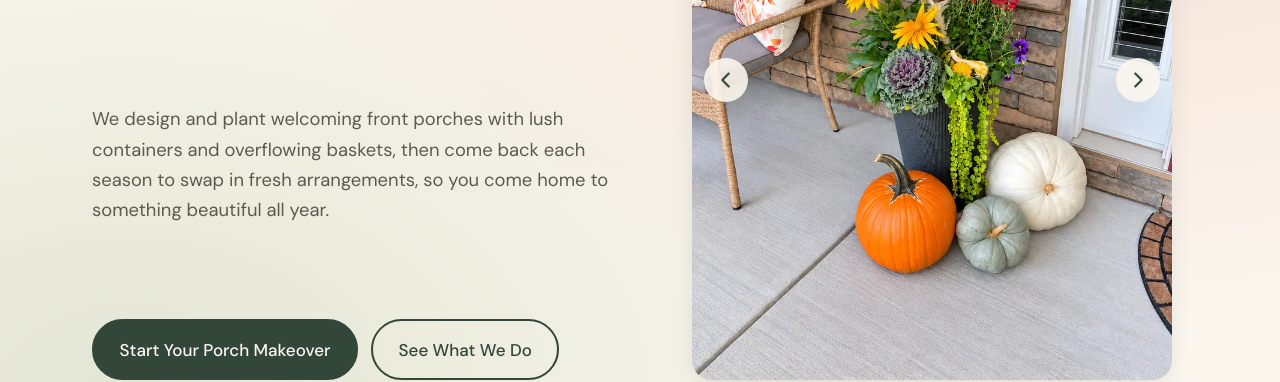
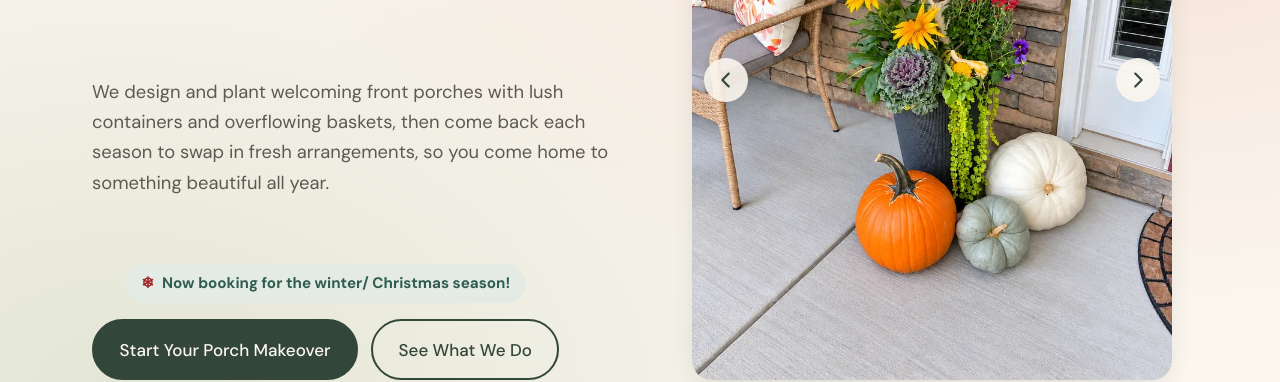
Before and after one commit to jeffreypolk/porchandbloom, a plain HTML site: page index.html in a window 1280 px wide. Shown: the part 421-803 px from the top of the page. Drawn offline with Linux system fonts and the light colour scheme.

Commit message:
winter message

```diff
--- a/index.html
+++ b/index.html
@@ -91,9 +91,15 @@
               fresh arrangements, so you come home to something beautiful all
               year.
             </p>
-            <div class="hero-actions">
-              <a href="#contact" class="btn">Start Your Porch Makeover</a>
-              <a href="#services" class="btn btn-ghost">See What We Do</a>
+            <div class="hero-cta">
+              <p class="booking-note">
+                <span aria-hidden="true">&#10052;</span> Now booking for the
+                winter/ Christmas season!
+              </p>
+              <div class="hero-actions">
+                <a href="#contact" class="btn">Start Your Porch Makeover</a>
+                <a href="#services" class="btn btn-ghost">See What We Do</a>
+              </div>
             </div>
           </div>
 
@@ -107,7 +113,10 @@
               <figure class="carousel-slide" aria-label="1 of 3">
                 <img
                   src="images/work/fall-container-black-eyed-susans-800.webp"
-                  srcset="images/work/fall-container-black-eyed-susans-800.webp 800w, images/work/fall-container-black-eyed-susans-1600.webp 1600w"
+                  srcset="
+                    images/work/fall-container-black-eyed-susans-800.webp   800w,
+                    images/work/fall-container-black-eyed-susans-1600.webp 1600w
+                  "
                   sizes="(min-width: 540px) 480px, calc(100vw - 32px)"
                   width="800"
                   height="1067"
@@ -118,7 +127,10 @@
               <figure class="carousel-slide" aria-label="2 of 3">
                 <img
                   src="images/work/fall-porch-container-pumpkins-800.webp"
-                  srcset="images/work/fall-porch-container-pumpkins-800.webp 800w, images/work/fall-porch-container-pumpkins-1600.webp 1600w"
+                  srcset="
+                    images/work/fall-porch-container-pumpkins-800.webp   800w,
+                    images/work/fall-porch-container-pumpkins-1600.webp 1600w
+                  "
                   sizes="(min-width: 540px) 480px, calc(100vw - 32px)"
                   width="800"
                   height="1067"
@@ -129,7 +141,10 @@
               <figure class="carousel-slide" aria-label="3 of 3">
                 <img
                   src="images/work/fall-container-celosia-kale-800.webp"
-                  srcset="images/work/fall-container-celosia-kale-800.webp 800w, images/work/fall-container-celosia-kale-1600.webp 1600w"
+                  srcset="
+                    images/work/fall-container-celosia-kale-800.webp   800w,
+                    images/work/fall-container-celosia-kale-1600.webp 1600w
+                  "
                   sizes="(min-width: 540px) 480px, calc(100vw - 32px)"
                   width="800"
                   height="1067"
@@ -622,11 +637,21 @@
         }
 
         track.addEventListener("scroll", markCurrent, { passive: true });
-        carousel.querySelector(".carousel-prev").addEventListener("click", () => goTo(current - 1));
-        carousel.querySelector(".carousel-next").addEventListener("click", () => goTo(current + 1));
+        carousel
+          .querySelector(".carousel-prev")
+          .addEventListener("click", () => goTo(current - 1));
+        carousel
+          .querySelector(".carousel-next")
+          .addEventListener("click", () => goTo(current + 1));
         track.addEventListener("keydown", (e) => {
-          if (e.key === "ArrowLeft") { e.preventDefault(); goTo(current - 1); }
-          if (e.key === "ArrowRight") { e.preventDefault(); goTo(current + 1); }
+          if (e.key === "ArrowLeft") {
+            e.preventDefault();
+            goTo(current - 1);
+          }
+          if (e.key === "ArrowRight") {
+            e.preventDefault();
+            goTo(current + 1);
+          }
         });
         markCurrent();
 
--- a/styles.css
+++ b/styles.css
@@ -180,6 +180,29 @@ a { color: inherit; }
 }
 
 .hero-actions { display: flex; flex-wrap: wrap; gap: 0.8rem; }
+
+/* Shrink to the buttons' width so the note centers over them */
+.hero-cta {
+  width: fit-content;
+  display: flex;
+  flex-direction: column;
+  align-items: center;
+}
+
+.booking-note {
+  display: inline-flex;
+  text-align: center;
+  align-items: center;
+  gap: 0.5rem;
+  margin-bottom: 1rem;
+  padding: 0.45rem 1rem;
+  border-radius: 999px;
+  background: #E4EBE5;
+  color: #2F5D50;
+  font-size: 0.95rem;
+  font-weight: 700;
+}
+.booking-note span { color: #A3262A; }
 
 .hero-art {
   max-width: 480px;
```
